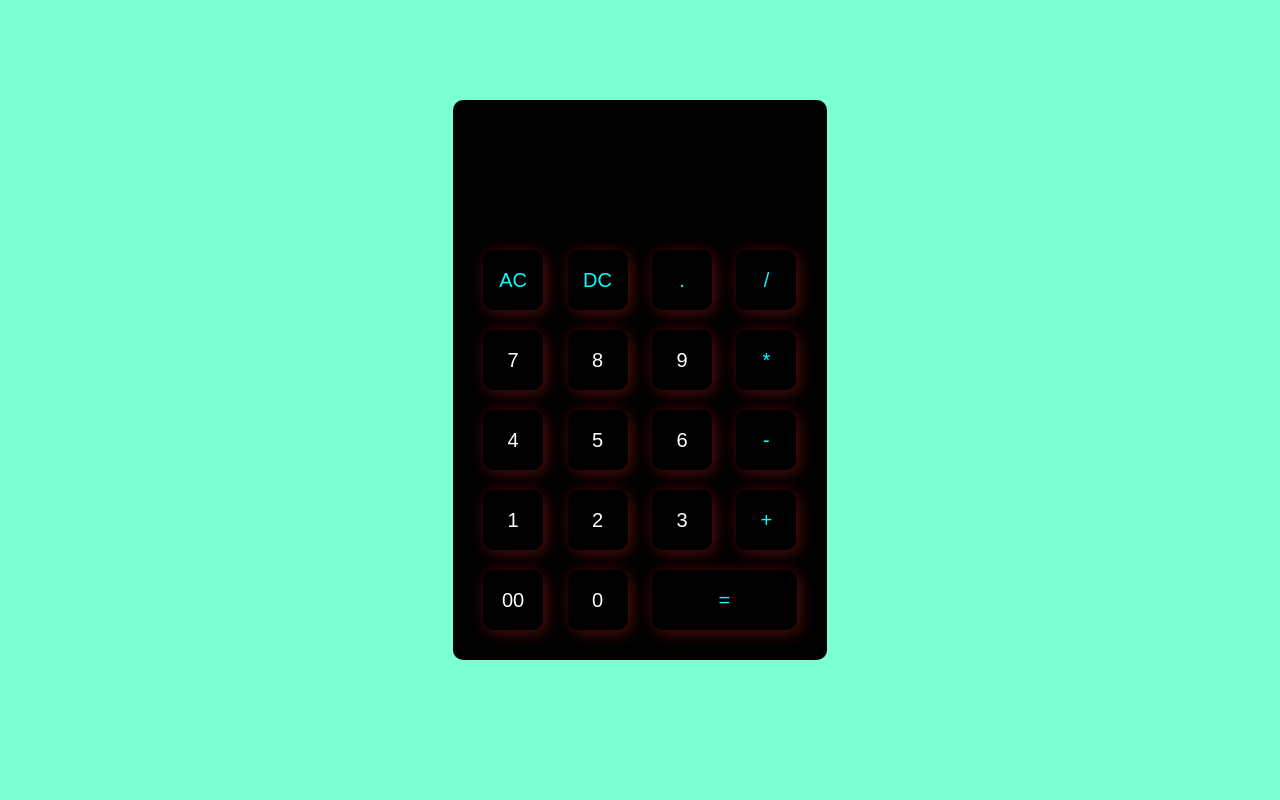
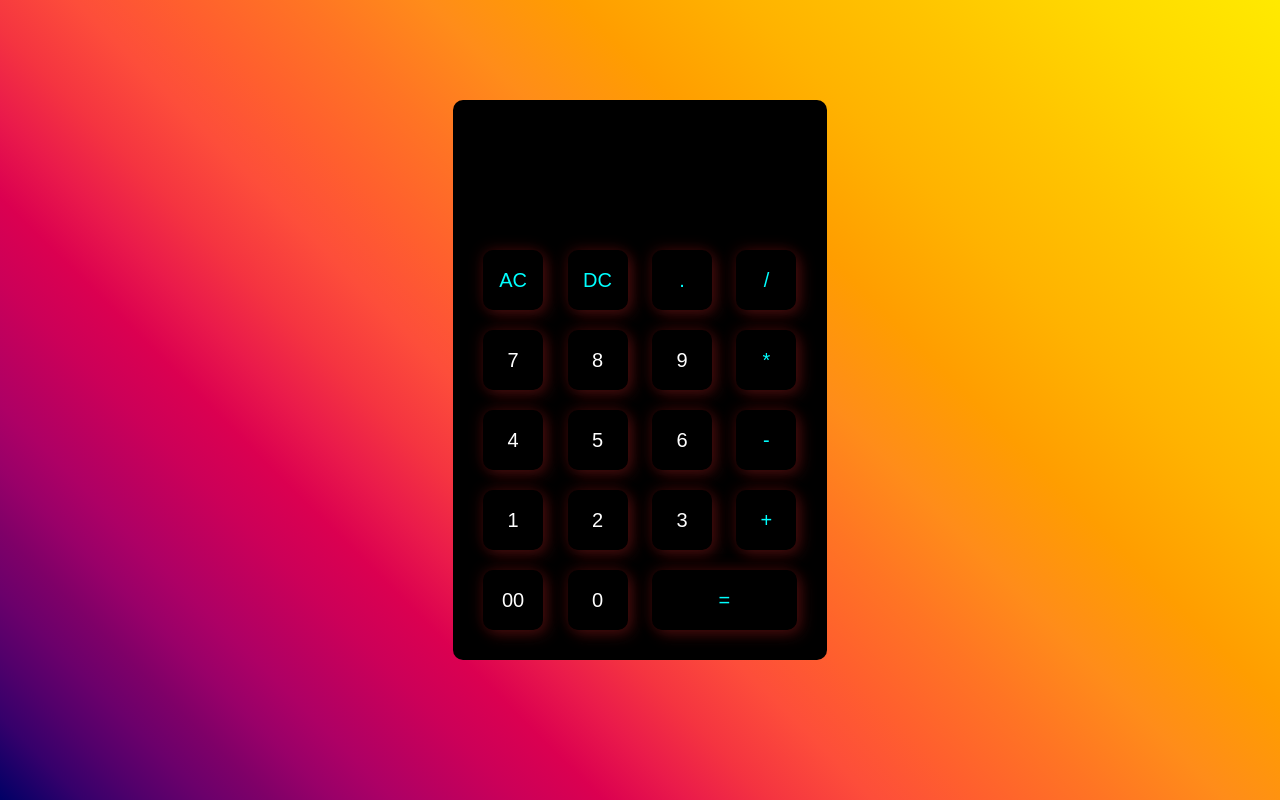
Before and after one commit to pankaj297/Calculator, a plain HTML site: page index.html in a window 1280 px wide. Drawn offline with Linux system fonts and the light colour scheme.

Commit message:
Update style.css

```diff
--- a/style.css
+++ b/style.css
@@ -8,11 +8,36 @@
 .container{
     width: 100%;
     height: 100vh;
-    background: aquamarine;
+/*     background: aquamarine; */
     display: flex;
     align-items: center;
     justify-content: center;
     padding-bottom: 40px;
+    background-image: linear-gradient(
+  45deg,
+  hsl(240deg 100% 20%) 0%,
+  hsl(270deg 100% 21%) 4%,
+  hsl(286deg 100% 21%) 7%,
+  hsl(300deg 100% 21%) 10%,
+  hsl(311deg 100% 25%) 13%,
+  hsl(319deg 100% 30%) 16%,
+  hsl(325deg 100% 34%) 19%,
+  hsl(330deg 100% 37%) 22%,
+  hsl(334deg 100% 40%) 25%,
+  hsl(338deg 100% 43%) 29%,
+  hsl(346deg 83% 51%) 33%,
+  hsl(356deg 90% 58%) 37%,
+  hsl(6deg 98% 61%) 42%,
+  hsl(14deg 100% 59%) 47%,
+  hsl(22deg 100% 57%) 53%,
+  hsl(30deg 100% 55%) 59%,
+  hsl(37deg 100% 50%) 66%,
+  hsl(42deg 100% 50%) 74%,
+  hsl(46deg 100% 50%) 82%,
+  hsl(51deg 100% 50%) 91%,
+  hsl(55deg 100% 50%) 100%
+);
+
 }
 .calculator{
     background: black;
```
